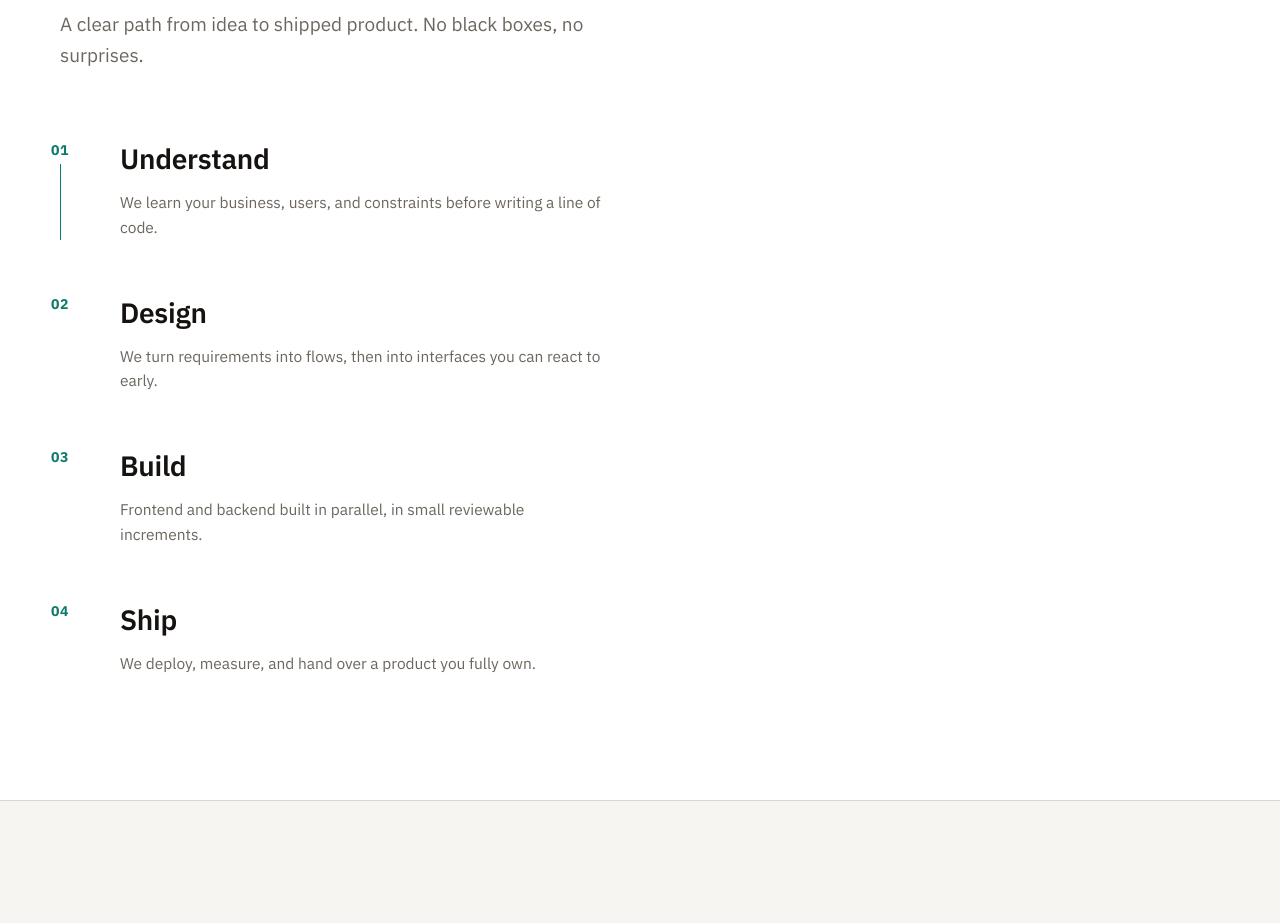
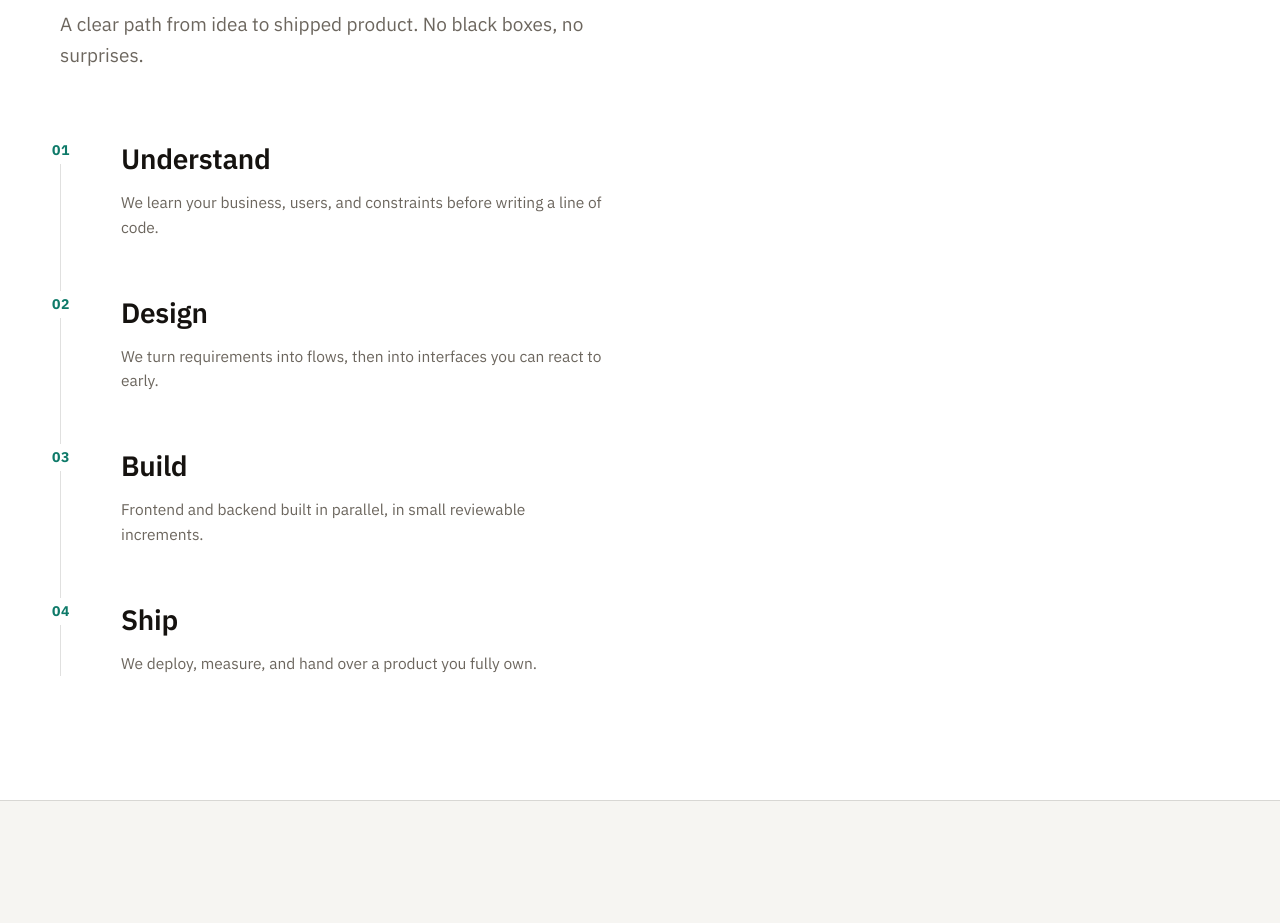
Before and after one commit to LebgaaAbderrahmane/cuvatex-landing, a React (Vite) app: page / in a window 1280 px wide. Shown: the part 1900-2823 px from the top of the page. Built offline with nearby package versions, Linux system fonts and the light colour scheme; no server answers.

Commit message:
fix process timeline line

```diff
--- a/src/components/Process.jsx
+++ b/src/components/Process.jsx
@@ -1,50 +1,6 @@
 import { useTranslation } from 'react-i18next';
 import { motion } from 'framer-motion';
 import ScrollReveal from './ScrollReveal';
-import { useEffect, useRef, useState } from 'react';
-
-function StepLine() {
-  const lineRef = useRef(null);
-  const [drawn, setDrawn] = useState(false);
-
-  useEffect(() => {
-    const el = lineRef.current;
-    if (!el) return;
-    const io = new IntersectionObserver(
-      ([entry]) => {
-        if (entry.isIntersecting) {
-          setDrawn(true);
-          io.unobserve(el);
-        }
-      },
-      { threshold: 0.3 }
-    );
-    io.observe(el);
-    return () => io.disconnect();
-  }, []);
-
-  return (
-    <div
-      ref={lineRef}
-      style={{
-        position: 'absolute',
-        top: 0,
-        bottom: 0,
-        insetInlineStart: 0,
-        width: 1,
-        background: 'var(--line, rgba(21,18,15,0.13))',
-        overflow: 'hidden',
-      }}
-    >
-      <motion.div
-        style={{ width: 1, background: 'var(--accent, #0E7A69)', height: '100%' }}
-        initial={{ scaleY: 0, transformOrigin: 'top' }}
-        animate={drawn ? { scaleY: 1 } : {}}
-        transition={{ duration: 1, ease: [0.2, 0.6, 0.2, 1] }}
-      />
-    </div>
-  );
-}
 
 export default function Process() {
   const { t } = useTranslation();
@@ -108,8 +64,7 @@ export default function Process() {
           display: 'flex',
           flexDirection: 'column',
           gap: 'clamp(34px, 5vw, 52px)',
-          position: 'relative',
-          paddingInlineStart: 0,
+          borderInlineStart: '1px solid var(--line, rgba(21,18,15,0.13))',
         }}>
           {Array.isArray(steps) && steps.map((st, i) => (
             <ScrollReveal key={st.n} delay={i * 0.1}>
@@ -117,7 +72,6 @@ export default function Process() {
                 position: 'relative',
                 paddingInlineStart: 'clamp(32px, 5vw, 60px)',
               }}>
-                {i === 0 && <StepLine />}
                 <div style={{
                   position: 'absolute',
                   top: -1,
```
